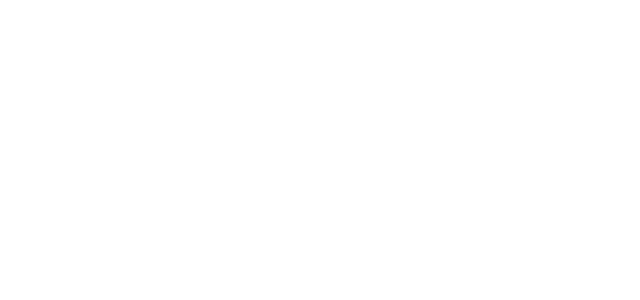
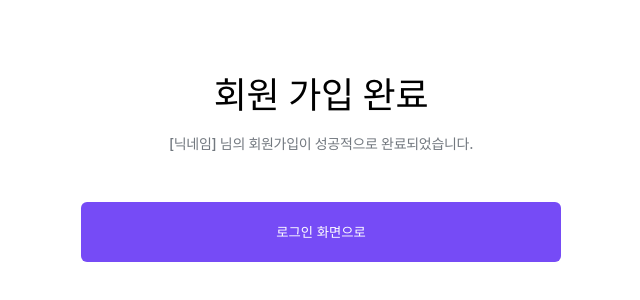
Before and after one commit to kelvin3476/Flobby, a React (Vite) app: page /signup/success in a window 1280 px wide. Before the commit this address had no page. Shown: the part 234-534 px from the top of the page, without its empty margins (319-959 px from the left). Built offline with nearby package versions, Linux system fonts and the light colour scheme.

Commit message:
Rename: 회원가입 완료 페이지, scss 파일명 수정

```diff
--- a/src/pages/signup/SignUp.tsx
+++ b/src/pages/signup/SuccessSignUp.tsx
@@ -1,10 +1,10 @@
 import React from "react";
 import { useNavigate } from "react-router";
 import Header from "../../components/login/Header";
-import "../../styles/signup/SignUp.scss";
+import "../../styles/signup/SuccessSignUp.scss";
 import Button from "../../components/button/Button";
 
-const SignUp = () => {
+const SuccessSignUp = () => {
     const navigate = useNavigate();
 
     return (
@@ -30,4 +30,4 @@ const SignUp = () => {
     );
 };
 
-export default SignUp;
+export default SuccessSignUp;
--- a/src/routes/Router.tsx
+++ b/src/routes/Router.tsx
@@ -5,7 +5,7 @@ import Login from "../pages/login/Login";
 import FindPassword from "../pages/password/FindPassword";
 import ResetPassword from "../pages/password/ResetPassword";
 import SuccessPassword from "../pages/password/SuccessPassword";
-import SignUp from "../pages/signup/SignUp";
+import SuccessSignUp from "../pages/signup/SuccessSignUp";
 import OAuth2RedirectHandler from "../services/auth/oauth2/OAuth2RedirectHandler";
 import SelectHobbies from "../pages/signup/SelectHobbies";
 
@@ -17,7 +17,7 @@ const Router: React.FC = () => {
           <Route path="/password/find" element={<FindPassword />} />
           <Route path="/password/reset" element={<ResetPassword />} />
           <Route path="/password/success" element={<SuccessPassword />} />
-          <Route path="/signup" element={<SignUp />} />
+          <Route path="/signup/success" element={<SuccessSignUp />} />
           <Route path="/signup/hobby" element={<SelectHobbies />} />
           <Route path="/oauth/kakao" element={<OAuth2RedirectHandler />} /> {/* TODO: 최초 회원가입시: 회원 가입 페이지 > 프로필 설정 으로 넘기기 & 기존 회원 로그인시: 메인 페이지로 이동 */}
         </Routes>
```
Also changed, not shown: src/styles/signup/SuccessSignUp.scss (renamed from src/styles/signup/SignUp.scss).
